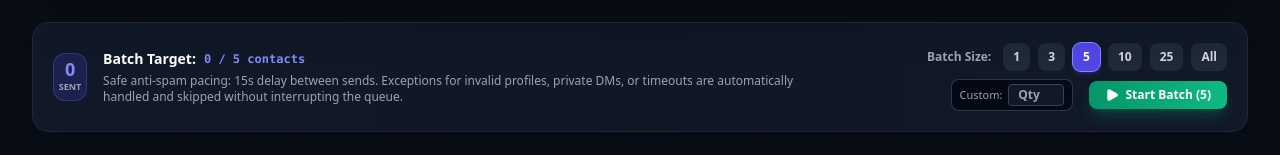
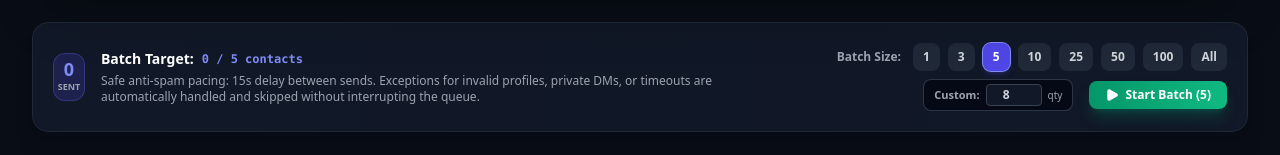
Before and after one commit to StavanSheth/MessageV2, a React (Vite) app in the folder apps/dashboard/: page / in a window 1280 px wide. Shown: the part 365-520 px from the top of the page. Built offline with nearby package versions, Linux system fonts and the light colour scheme; no server answers.

Commit message:
Unify custom batch controls across Navbar and Live Automation card with bidirectional sync

```diff
--- a/apps/dashboard/src/App.tsx
+++ b/apps/dashboard/src/App.tsx
@@ -39,6 +39,28 @@ export function App() {
     task_counts: {},
   });
   const [batchLimit, setBatchLimit] = useState<number | null>(5);
+  const [customBatchInput, setCustomBatchInput] = useState<string>('8');
+  const [isCustomBatch, setIsCustomBatch] = useState<boolean>(false);
+
+  const handleSetBatchPreset = (val: number | null) => {
+    setIsCustomBatch(false);
+    setBatchLimit(val);
+  };
+
+  const handleSelectCustom = () => {
+    setIsCustomBatch(true);
+    const parsed = parseInt(customBatchInput, 10) || 5;
+    setBatchLimit(parsed);
+  };
+
+  const handleChangeCustom = (valStr: string) => {
+    setIsCustomBatch(true);
+    setCustomBatchInput(valStr);
+    const parsed = parseInt(valStr, 10);
+    if (parsed > 0) {
+      setBatchLimit(parsed);
+    }
+  };
 
   // Load backend state
   const loadData = useCallback(async () => {
@@ -129,6 +151,11 @@ export function App() {
         isWsConnected={isWsConnected}
         batchLimit={batchLimit}
         setBatchLimit={setBatchLimit}
+        customBatchInput={customBatchInput}
+        isCustomBatch={isCustomBatch}
+        onSetBatchPreset={handleSetBatchPreset}
+        onSelectCustom={handleSelectCustom}
+        onChangeCustom={handleChangeCustom}
         batchSentCount={automationState.batch_sent_count}
         onStart={handleStart}
         onPause={handlePause}
@@ -148,6 +175,11 @@ export function App() {
             state={automationState}
             batchLimit={batchLimit}
             setBatchLimit={setBatchLimit}
+            customBatchInput={customBatchInput}
+            isCustomBatch={isCustomBatch}
+            onSetBatchPreset={handleSetBatchPreset}
+            onSelectCustom={handleSelectCustom}
+            onChangeCustom={handleChangeCustom}
             onStart={handleStart}
             onPause={handlePause}
             onResume={handleResume}
--- a/apps/dashboard/src/components/Navbar.tsx
+++ b/apps/dashboard/src/components/Navbar.tsx
@@ -12,6 +12,11 @@ interface NavbarProps {
   isWsConnected: boolean;
   batchLimit: number | null;
   setBatchLimit: (limit: number | null) => void;
+  customBatchInput?: string;
+  isCustomBatch?: boolean;
+  onSetBatchPreset?: (val: number | null) => void;
+  onSelectCustom?: () => void;
+  onChangeCustom?: (val: string) => void;
   batchSentCount?: number;
   onStart: (limit?: number | null) => void;
   onPause: () => void;
@@ -27,6 +32,11 @@ export const Navbar: React.FC<NavbarProps> = ({
   isWsConnected,
   batchLimit,
   setBatchLimit,
+  customBatchInput = '8',
+  isCustomBatch,
+  onSetBatchPreset,
+  onSelectCustom,
+  onChangeCustom,
   batchSentCount = 0,
   onStart,
   onPause,
@@ -37,16 +47,10 @@ export const Navbar: React.FC<NavbarProps> = ({
   const isRunning = workerStatus === 'RUNNING';
   const isPaused = workerStatus === 'PAUSED';
 
-  const isPreset = batchLimit === null || [1, 3, 5, 10, 25, 50, 100].includes(batchLimit);
-  const [isCustomMode, setIsCustomMode] = React.useState(!isPreset && batchLimit !== null);
-  const [customInput, setCustomInput] = React.useState(batchLimit ? String(batchLimit) : '7');
-
-  React.useEffect(() => {
-    if (batchLimit !== null && ![1, 3, 5, 10, 25, 50, 100].includes(batchLimit)) {
-      setIsCustomMode(true);
-      setCustomInput(String(batchLimit));
-    }
-  }, [batchLimit]);
+  const PRESET_BATCHES = [1, 3, 5, 10, 25, 50, 100];
+  const effectiveIsCustom = isCustomBatch !== undefined
+    ? isCustomBatch
+    : (batchLimit !== null && !PRESET_BATCHES.includes(batchLimit));
 
   return (
     <header className="border-b border-gray-800 bg-[#0f172a]/80 backdrop-blur-md sticky top-0 z-50 px-6 py-3">
@@ -135,19 +139,29 @@ export const Navbar: React.FC<NavbarProps> = ({
               <div className="flex items-center space-x-1.5 bg-gray-800/80 border border-gray-700/80 rounded-lg px-2.5 py-1.5">
                 <span className="text-[11px] text-gray-400 font-medium">Batch:</span>
                 <select
-                  value={isCustomMode ? 'custom' : batchLimit === null ? 'all' : String(batchLimit)}
+                  value={effectiveIsCustom ? 'custom' : batchLimit === null ? 'all' : String(batchLimit)}
                   onChange={(e) => {
                     const val = e.target.value;
                     if (val === 'custom') {
-                      setIsCustomMode(true);
-                      const parsed = parseInt(customInput, 10) || 5;
-                      setBatchLimit(parsed);
+                      if (onSelectCustom) {
+                        onSelectCustom();
+                      } else {
+                        const parsed = parseInt(customBatchInput, 10) || 5;
+                        setBatchLimit(parsed);
+                      }
                     } else if (val === 'all') {
-                      setIsCustomMode(false);
-                      setBatchLimit(null);
+                      if (onSetBatchPreset) {
+                        onSetBatchPreset(null);
+                      } else {
+                        setBatchLimit(null);
+                      }
                     } else {
-                      setIsCustomMode(false);
-                      setBatchLimit(Number(val));
+                      const num = Number(val);
+                      if (onSetBatchPreset) {
+                        onSetBatchPreset(num);
+                      } else {
+                        setBatchLimit(num);
+                      }
                     }
                   }}
                   className="bg-gray-900 border border-gray-700 text-gray-200 text-xs rounded px-1.5 py-0.5 focus:outline-none focus:border-indigo-500 font-semibold cursor-pointer"
@@ -163,18 +177,19 @@ export const Navbar: React.FC<NavbarProps> = ({
                   <option value="custom">Custom No...</option>
                 </select>
 
-                {isCustomMode && (
+                {effectiveIsCustom && (
                   <div className="flex items-center space-x-1 pl-1 border-l border-gray-700">
                     <input
                       type="number"
                       min="1"
                       max="5000"
-                      value={customInput}
+                      value={customBatchInput}
                       onChange={(e) => {
-                        setCustomInput(e.target.value);
-                        const val = parseInt(e.target.value, 10);
-                        if (val > 0) {
-                          setBatchLimit(val);
+                        if (onChangeCustom) {
+                          onChangeCustom(e.target.value);
+                        } else {
+                          const val = parseInt(e.target.value, 10);
+                          if (val > 0) setBatchLimit(val);
                         }
                       }}
                       className="w-14 bg-gray-950 border border-indigo-500 text-indigo-200 text-xs font-bold rounded px-1.5 py-0.5 focus:outline-none text-center"
--- a/apps/dashboard/src/pages/LiveAutomationView.tsx
+++ b/apps/dashboard/src/pages/LiveAutomationView.tsx
@@ -11,6 +11,11 @@ interface LiveAutomationViewProps {
   state: LiveAutomationState;
   batchLimit?: number | null;
   setBatchLimit?: (limit: number | null) => void;
+  customBatchInput?: string;
+  isCustomBatch?: boolean;
+  onSetBatchPreset?: (val: number | null) => void;
+  onSelectCustom?: () => void;
+  onChangeCustom?: (val: string) => void;
   onStart?: (limit?: number | null) => void;
   onPause?: () => void;
   onResume?: () => void;
@@ -31,11 +36,23 @@ export const LiveAutomationView: React.FC<LiveAutomationViewProps> = ({
   state,
   batchLimit = 5,
   setBatchLimit,
+  customBatchInput = '8',
+  isCustomBatch,
+  onSetBatchPreset,
+  onSelectCustom,
+  onChangeCustom,
   onStart,
   onPause,
   onResume,
   onStop
 }) => {
+  const PRESET_BATCHES = [1, 3, 5, 10, 25, 50, 100];
+  const effectiveIsCustom = isCustomBatch !== undefined
+    ? isCustomBatch
+    : (batchLimit !== null && !PRESET_BATCHES.includes(batchLimit));
+  const effectiveCustomInput = customBatchInput !== undefined
+    ? customBatchInput
+    : (batchLimit ? String(batchLimit) : '8');
   const currentStageIndex = STAGES.findIndex(
     (s) => s.key === state.stage || s.aliases.includes(state.stage)
   );
@@ -202,41 +219,91 @@ export const LiveAutomationView: React.FC<LiveAutomationViewProps> = ({
               { label: '5', val: 5 },
               { label: '10', val: 10 },
               { label: '25', val: 25 },
+              { label: '50', val: 50 },
+              { label: '100', val: 100 },
               { label: 'All', val: null },
-            ].map((opt) => (
+            ].map((opt) => {
+              const isSelected = !effectiveIsCustom && batchLimit === opt.val;
+              return (
                 <button
                   key={opt.label}
                   disabled={state.status === 'RUNNING'}
-                onClick={() => setBatchLimit?.(opt.val)}
+                  onClick={() => {
+                    if (onSetBatchPreset) {
+                      onSetBatchPreset(opt.val);
+                    } else {
+                      setBatchLimit?.(opt.val);
+                    }
+                  }}
                   className={`px-2.5 py-1.5 rounded-lg text-xs font-bold transition ${
-                  batchLimit === opt.val
+                    isSelected
                       ? 'bg-indigo-600 text-white shadow-md shadow-indigo-600/30 ring-1 ring-indigo-400'
                       : 'bg-gray-800 text-gray-300 hover:bg-gray-700'
                   } disabled:opacity-50 cursor-pointer`}
                 >
                   {opt.label}
                 </button>
-            ))}
+              );
+            })}
 
             {/* Custom Number Input */}
-            <div className="flex items-center space-x-1.5 bg-gray-950/80 border border-gray-700/80 rounded-lg px-2 py-1">
-              <span className="text-[11px] text-gray-400 font-medium">Custom:</span>
+            <div
+              className={`flex items-center space-x-1.5 rounded-lg px-2.5 py-1 transition border ${
+                effectiveIsCustom
+                  ? 'bg-indigo-950/80 border-indigo-500 ring-2 ring-indigo-400/50 shadow-md shadow-indigo-500/20'
+                  : 'bg-gray-950/80 border-gray-700/80 hover:border-gray-600'
+              }`}
+            >
+              <button
+                type="button"
+                disabled={state.status === 'RUNNING'}
+                onClick={() => {
+                  if (onSelectCustom) {
+                    onSelectCustom();
+                  } else {
+                    const parsed = parseInt(effectiveCustomInput, 10) || 5;
+                    setBatchLimit?.(parsed);
+                  }
+                }}
+                className={`text-[11px] font-semibold transition cursor-pointer ${
+                  effectiveIsCustom ? 'text-indigo-300 font-bold' : 'text-gray-400 hover:text-gray-200'
+                }`}
+              >
+                Custom:
+              </button>
               <input
                 type="number"
                 min="1"
                 max="5000"
                 disabled={state.status === 'RUNNING'}
                 placeholder="Qty"
-                value={batchLimit !== null && ![1, 3, 5, 10, 25].includes(batchLimit) ? batchLimit : ''}
+                value={effectiveCustomInput}
+                onFocus={() => {
+                  if (onSelectCustom) {
+                    onSelectCustom();
+                  } else {
+                    const parsed = parseInt(effectiveCustomInput, 10) || 5;
+                    setBatchLimit?.(parsed);
+                  }
+                }}
                 onChange={(e) => {
+                  if (onChangeCustom) {
+                    onChangeCustom(e.target.value);
+                  } else {
                     const val = parseInt(e.target.value, 10);
                     if (val > 0) {
                       setBatchLimit?.(val);
                     }
+                  }
                 }}
-                className="w-14 bg-gray-900 border border-gray-700 text-indigo-300 text-xs font-bold rounded px-1.5 py-0.5 focus:outline-none focus:border-indigo-500 text-center"
+                className={`w-14 bg-gray-900 border text-xs font-bold rounded px-1.5 py-0.5 focus:outline-none text-center ${
+                  effectiveIsCustom
+                    ? 'border-indigo-400 text-indigo-200 bg-gray-950'
+                    : 'border-gray-700 text-gray-300'
+                }`}
                 title="Type any custom number of recipients to send in this batch"
               />
+              <span className="text-[10px] text-gray-400">qty</span>
             </div>
 
             {state.status !== 'RUNNING' && state.status !== 'PAUSED' && (
```
Lines whose indentation alone changed are shown as unchanged.
